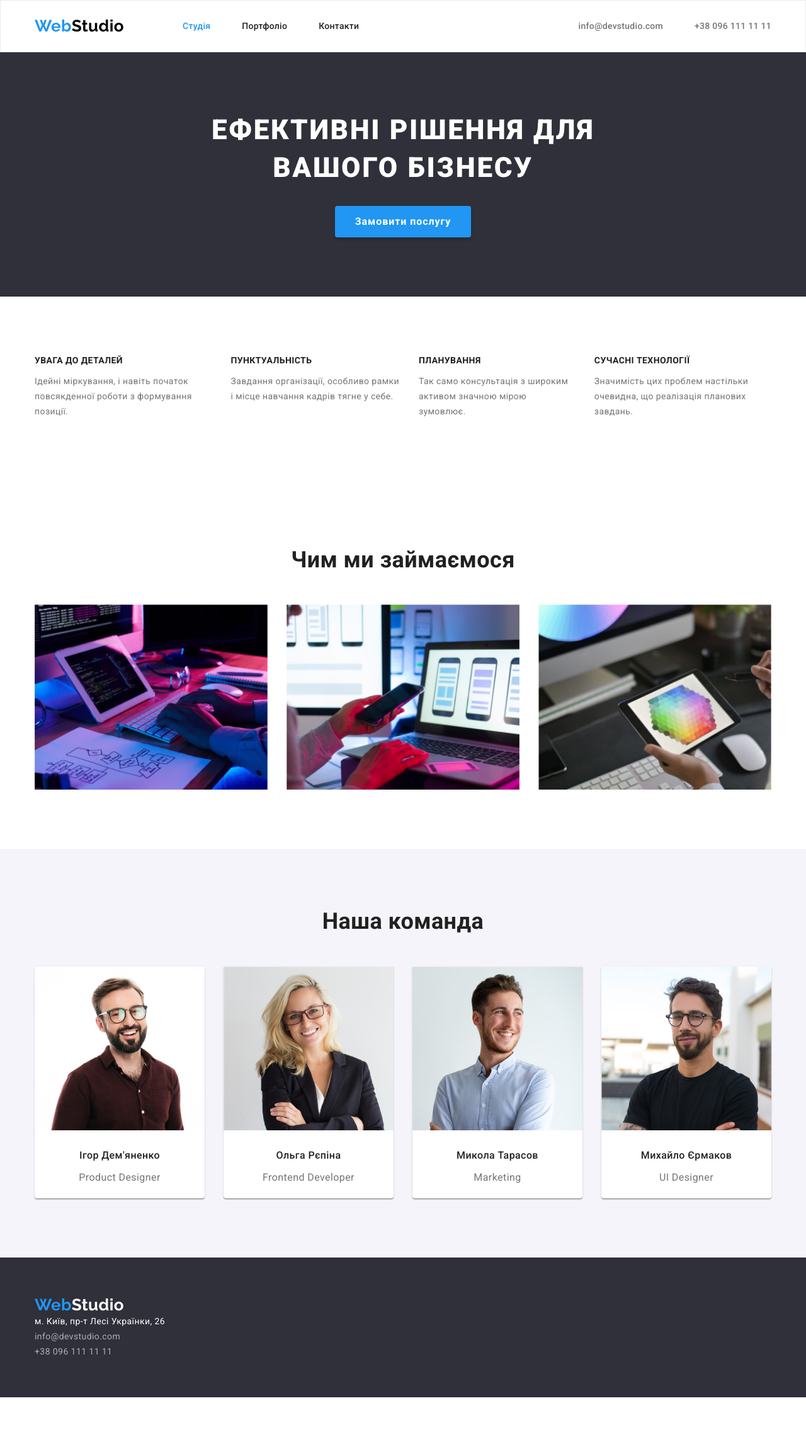
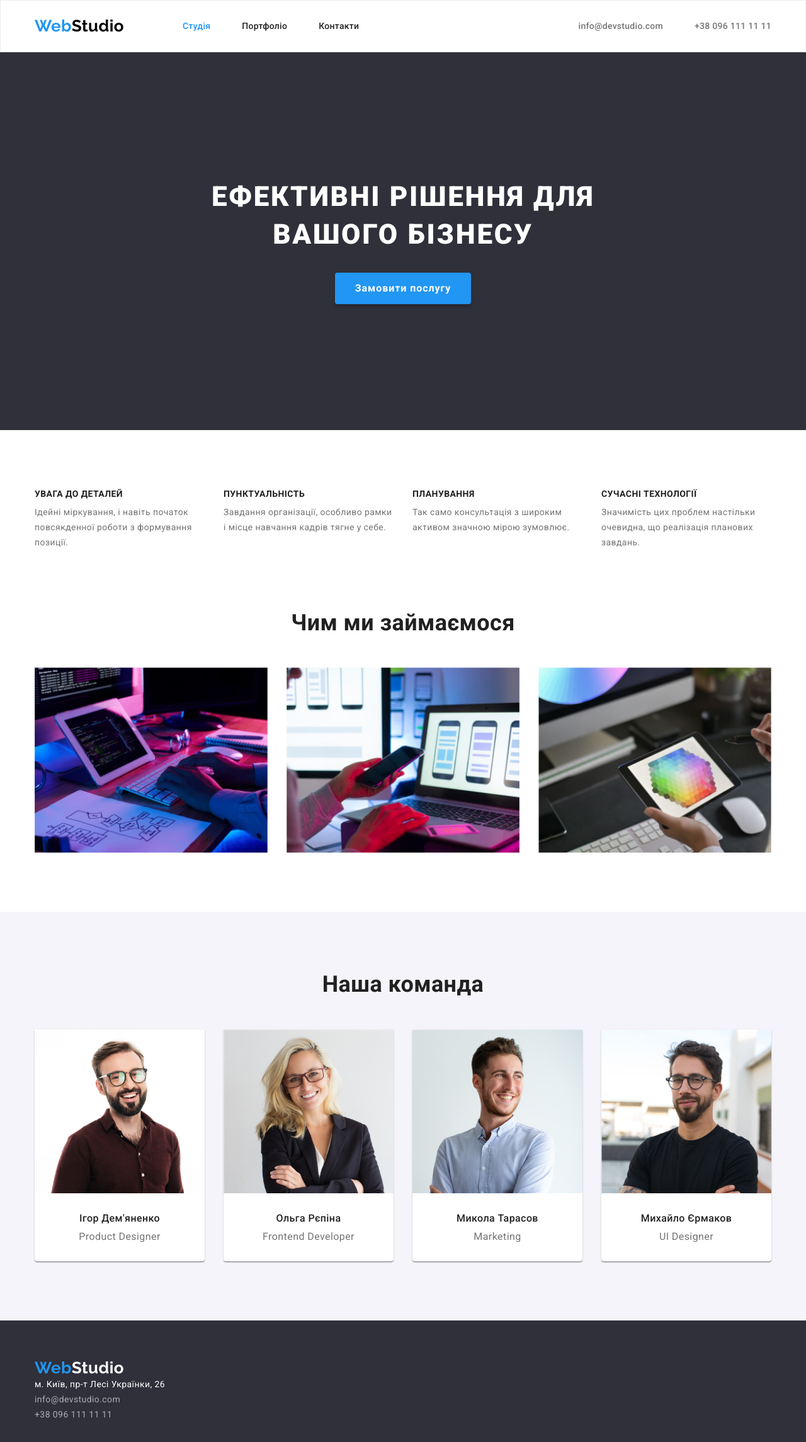
Before and after one commit to DenisDom/goit-markup-hw-03, a plain HTML site: page index.html in a window 1280 px wide. Shown: the whole page at 63% size. Before the commit the page ends 2219 px from the top, so only its background shows below. Drawn offline with nearby package versions, Linux system fonts and the light colour scheme.

Commit message:
Update styles.css

```diff
--- a/css/styles.css
+++ b/css/styles.css
@@ -146,12 +146,10 @@ body {
     padding-bottom: 94px;
 }
 
-.section-advantages {
-    padding-top: 94px;
-}
-
 .hero {
     background: var(--bg-hero);
+    padding-top: 200px;
+    padding-bottom: 200px;
 }
 
 .section-hero {
@@ -214,11 +212,16 @@ body {
 
 .advantages{
     background: var(--white-color);
+    padding-bottom: 0;
 }
 
 .list-advantages {
     display: flex;
     gap: 30px;
+}
+
+.advantage-item {
+    width: 270px;
 }
 
 .title-advantage {
@@ -232,6 +235,7 @@ body {
 .advantage-text {
     line-height: 1.71;
     color: var(--primary-text-color);
+    margin: 0;
 }
 
 .working {
@@ -285,7 +289,8 @@ body {
     line-height: 1.19;
     text-align: center;
     color: var(--primary-text-color);
-    padding-bottom: 124px;
+    padding-bottom: 30px;
+    margin: 0;
 }
 
 .page-footer {
@@ -334,6 +339,7 @@ body {
 .projects-button {
     display: flex;
     justify-content: center;
+    margin-bottom: 50px;
     gap: 8px;
 }
 
@@ -349,7 +355,6 @@ body {
     background: var(--grey-bg-color);
 
     border: none;
-    margin-bottom: 50px;
     padding-top: 6px;
     padding-bottom: 6px;
     padding-left: 25px;
@@ -390,6 +395,7 @@ body {
     font-size: 16px;
     line-height: 30px;
     color: var(--primary-text-color);
+    margin: 0;
 }
 
 .project-border {
@@ -404,9 +410,4 @@ body {
 
 .card-project {
     width: 370px;
-    height: 404px;
 }
-
-.card-project:not(:nth-last-child(-n+3)) {
-    margin-bottom: 30px;
-}
```
